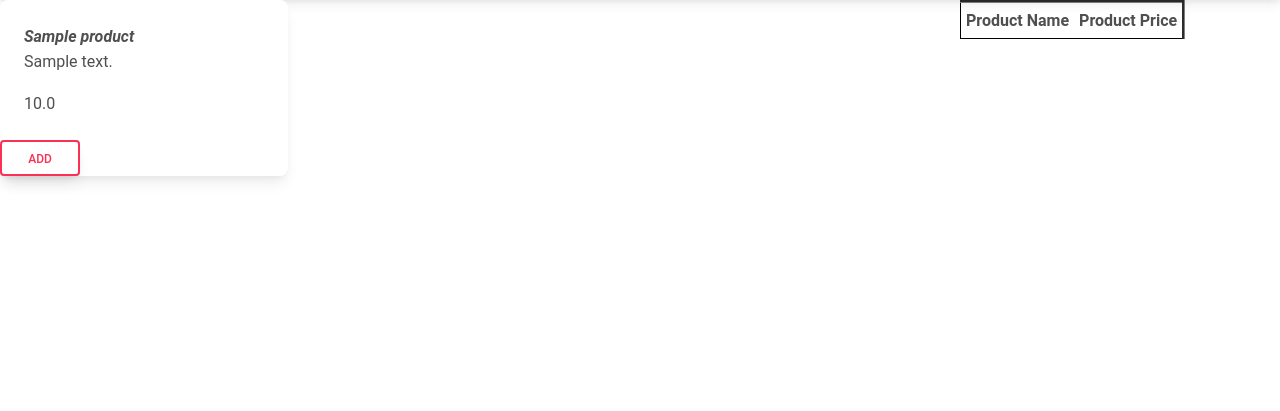
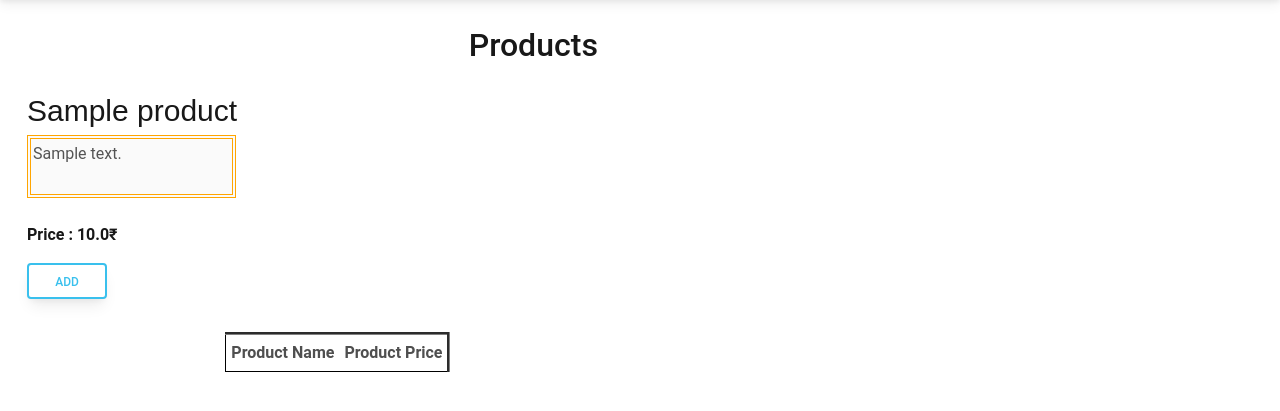
Before and after one commit to pramit2000/Supermarket-Billing-System, a Django app: page /bucket/ in a window 1280 px wide. Shown: the part 59-470 px from the top of the page. Run offline with Django 3.2, Linux system fonts and the light colour scheme; tables that the repository leaves empty hold one stand-in row (values such as "Sample post"); lists and menus that the app fills with data are empty; some libraries are stand-ins or nearby versions.

Commit message:
design of b ucke page

```diff
--- a/BillingSystem/Templates/bucket.html
+++ b/BillingSystem/Templates/bucket.html
@@ -10,24 +10,48 @@
 {% endblock script %}
 
 {% block body%}
-<div class="col-9" style="float: left;">
+<div class="col-10" style="float: left;">
+    <div class="destinations" id="destinations">
+            <div class="container">
+                <div class="row">
+                    <div class="col text-center">
+                        <div class="section_title">
+                            <h2>Products</h2>
+                        </div>
+                    </div>
+                </div>
+                <div class="row destinations_row">
+                    <div class="col">
+                        <div class="destinations_container item_grid">
 
                             {% for i in items %}
-   <div class="card" style="width: 18rem;" >
-  <div class="card-body" id="cards">
-     <label  class="card-text" id="p-name" ><b><i>{{i.product_name}}</i></b></label>
-    <p class="card-text" >{{i.description}}</p>
-    <label  class="card-text" id="p-price" >{{i.price}}</label>
+                            <!-- Destination -->
+                            <div class="destination item">
 
+                                <div class="destination_content">
+                                    <div class="destination_title"><a href="#" id="p-name">{{i.product_name}}</a>
+                                    </div>
+                                    <div class="destination_subtitle">
+                                        <textarea disabled style="height: auto;width: auto;resize: none;border:double 4px orange;">{{i.description}}</textarea>
+                                    </div>
+                                    <div class="destination_price"><p id="p-price"> Price : {{i.price}}₹</p></div>
                                 </div>
                                  <div class="card" style="width:5rem;">
-    <button  class="btn btn-outline-danger" type="button" onclick="test();" > Add</button>
+                                 <button  class="btn btn-outline-info" type="button" onclick="test();" > Add</button>
                                 </div>
                             </div>
 
                             {% endfor %}
+
                         </div>
- <!--right side-->
+                    </div>
+                </div>
+            </div>
+        </div>
+    </div>
+
+<!--Table to contain the product info-->
+ <div class="col-10" style="float: right;">
     <div class="container">
             <div class="tab-tab-1">
                 <table id="table" border="3">
@@ -38,6 +62,8 @@
 
                 </table>
             </div>
+        </div>
+    </div>
 
 
 
--- a/BillingSystem/static/css/style.css
+++ b/BillingSystem/static/css/style.css
@@ -14,3 +14,94 @@
     text-align: center;
     font-weight: 100;
 }
+..destinations
+{
+    width: 100%;
+    background: #FFFFFF;
+    padding-top: 115px;
+    padding-bottom: 116px;
+}
+.section_subtitle
+{
+    font-family: 'Oswald', sans-serif;
+    font-size: 12px;
+    font-weight: 400;
+    color: #72728c;
+    line-height: 0.75;
+    text-transform: uppercase;
+    letter-spacing: 0.2em;
+}
+.section_title
+{
+    color: #181818;
+    margin-top: 26px;
+}
+.destinations_row
+{
+    margin-top: 99px;
+}
+.destination_image
+{
+    width: 100%;
+}
+.destination_image img
+{
+    max-width: 100%;
+}
+.spec_offer
+{
+    position: absolute;
+    top: 15px;
+    left: 16px;
+    width: 118px;
+    height: 36px;
+    background: #181818;
+}
+.spec_offer a
+{
+    display: block;
+    font-family: 'Oswald', sans-serif;
+    font-size: 16px;
+    color: #FFFFFF;
+    line-height: 36px;
+    font-weight: 400;
+}
+.destinations_container
+{
+    width: calc(100% + 30px);
+    left: -15px;
+}
+.destination
+{
+    width: calc(100% / 3);
+    padding-left: 15px;
+    padding-right: 15px;
+    margin-bottom: 33px;
+}
+.destination_content
+{
+
+}
+.destination_title
+{
+    margin-top: 15px;
+
+}
+.destination_title a
+{
+    font-family: 'Oswald', sans-serif;
+    font-size: 30px;
+    font-weight: 400;
+    color: #181818;
+}
+.destination_subtitle #text
+{
+    margin-top: -4px;
+}
+.destination_price p
+{
+    font-size: 16px;
+    font-weight: 700;
+    color: #181818;
+    margin-top: 16px;
+}
```
Lines whose indentation alone changed are shown as unchanged.
